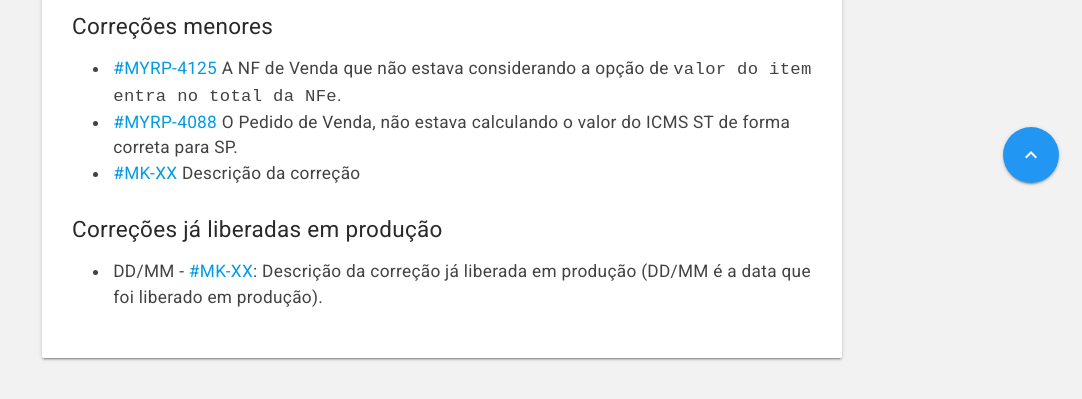
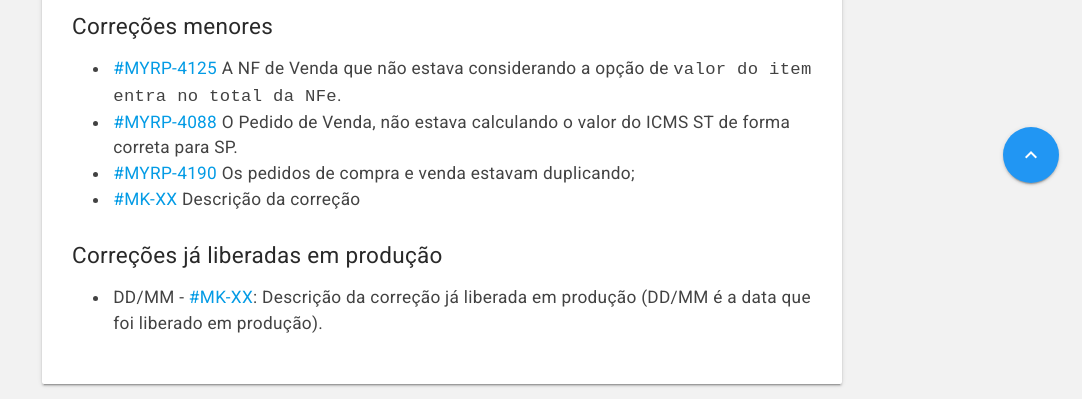
Before and after one commit to myrp-maicon/changelog-myrp, a Jekyll site: the page built from docs/myrp/19.05.01.md, in a window 1280 px wide, cut to the strip 694-1093 px from the top of the page. Shown: the whole strip, without its empty margins (198-1280 px from the left). Built offline with Jekyll 4.4.1, drawn with Linux system fonts in a browser that asks for light colours; nearby versions of some CDN libraries; our own code applies the rules of GitHub Pages for plain Markdown files; the repository's description, which GitHub fills in, is left out; before the commit the page ends 1067 px from its top, so only the background shows below that.

Commit message:
AD:MYRP-4190
Os pedidos de compra e venda estavam duplicando;

```diff
--- a/docs/myrp/19.05.01.md
+++ b/docs/myrp/19.05.01.md
@@ -9,6 +9,7 @@
 ## Correções menores
 * [#MYRP-4125](https://devmyrp.atlassian.net/browse/MYRP-4125) A NF de Venda que não estava considerando a opção de `valor do item entra no total da NFe`.
 * [#MYRP-4088](https://devmyrp.atlassian.net/browse/MYRP-4088) O Pedido de Venda, não estava calculando o valor do ICMS ST de forma correta para SP.
+* [#MYRP-4190](https://devmyrp.atlassian.net/browse/MYRP-4190) Os pedidos de compra e venda estavam duplicando;
 * [#MK-XX](https://devmyrp.atlassian.net/browse/MK-XX) Descrição da correção
 
 
```
